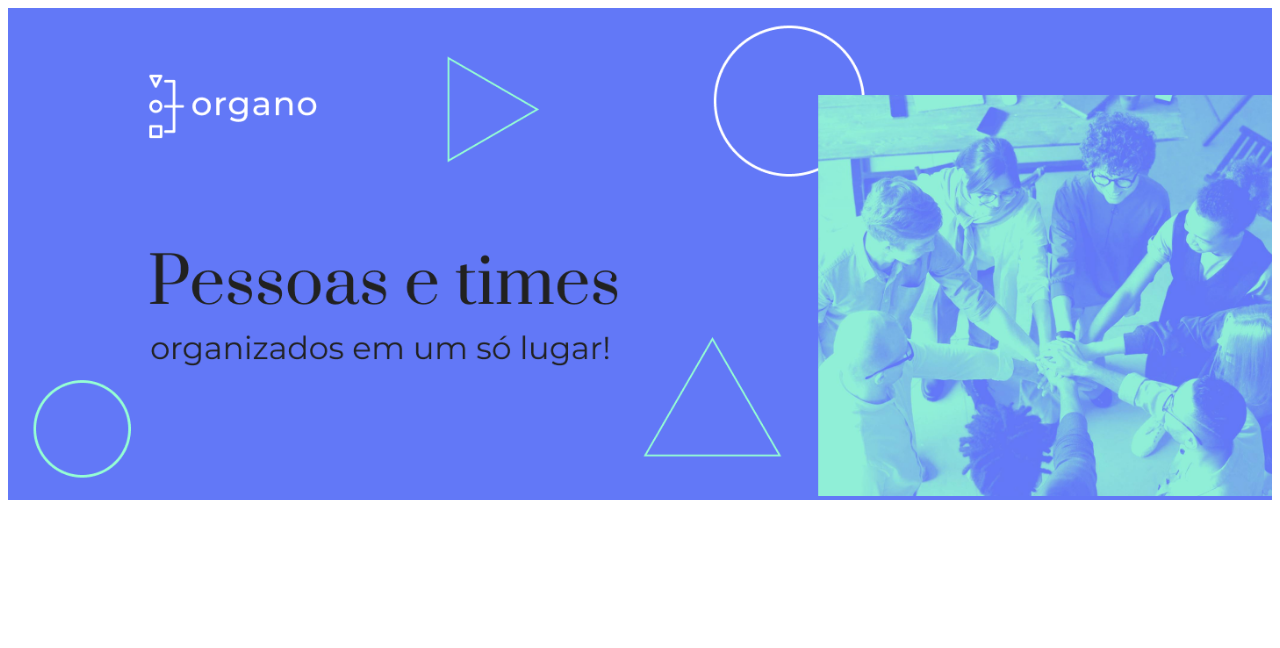
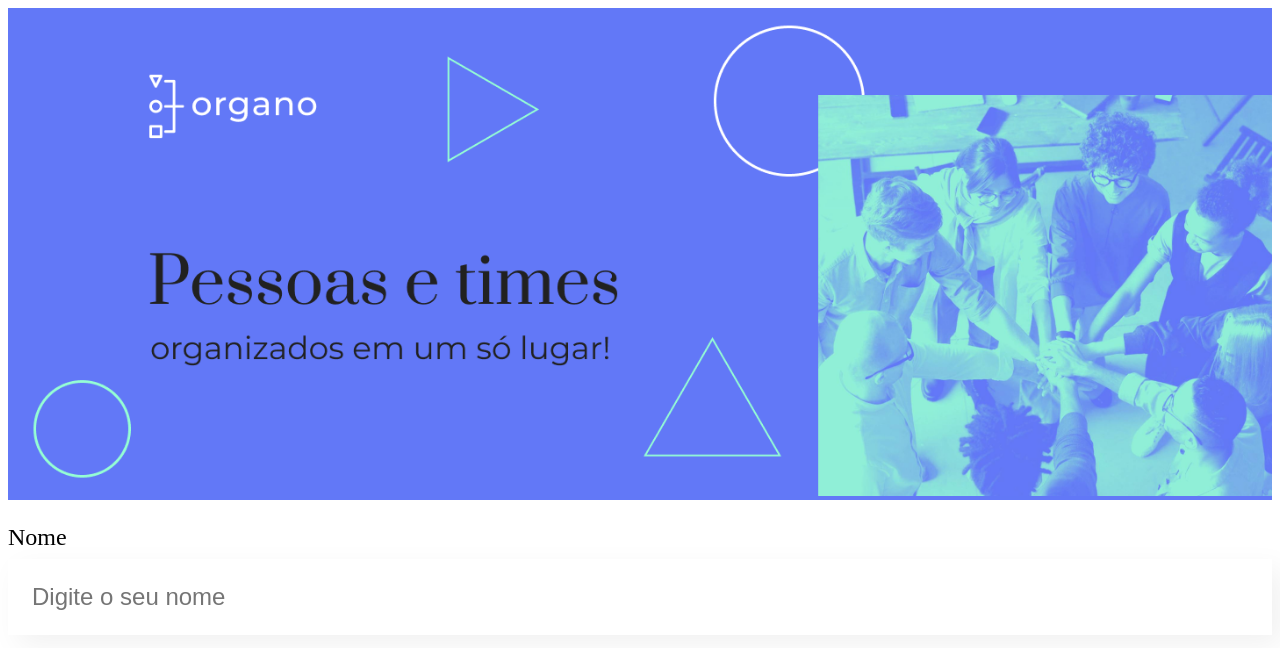
Before and after one commit to heronmedeiros/organo, a React (Create React App) app: page / in a window 1280 px wide. Shown: the top 648 px of the page. Built offline with nearby package versions, Linux system fonts and the light colour scheme.

Commit message:
Added CampoTexto

```diff
--- a/src/App.js
+++ b/src/App.js
@@ -1,9 +1,11 @@
-import Banner from "./components/Banner/Banner";
+import Banner from "./components/Banner";
+import CampoTexto from "./components/CampoTexto";
 
 function App() {
   return (
     <div className="App">
       <Banner />
+      <CampoTexto />
     </div>
   );
 }
--- a/src/components/Banner/Banner.js
+++ b/src/components/Banner/Banner.js
@@ -1,11 +1,9 @@
 import './Banner.css'
-function Banner() {
+export const Banner = () => {
   // JSX
   return (
     <header className='banner'>
       <img src="/images/banner.png" alt="O banner principal da Organo."/>
     </header>
   )
-}
-
-export default Banner;
+};
--- /dev/null
+++ b/src/components/Banner/index.js
@@ -0,0 +1,3 @@
+import { Banner } from './Banner';
+
+export default Banner;
--- /dev/null
+++ b/src/components/CampoTexto/CampoTexto.css
@@ -0,0 +1,19 @@
+.campo-texto {
+  margin: 24px 0;
+}
+
+.campo-texto label {
+  display: block;
+  margin-bottom: 8px;
+  font-size: 24px;
+}
+
+.campo-texto input {
+  background-color: #FFF;
+  box-shadow: 10px 10px 30px rgba(0, 0, 0, 0.06);
+  width: 100%;
+  border: none;
+  font-size: 24px;
+  padding: 24px;
+  box-sizing: border-box;
+}
--- /dev/null
+++ b/src/components/CampoTexto/CampoTexto.js
@@ -0,0 +1,10 @@
+import './CampoTexto.css';
+
+export const CampoTexto = () => {
+  return (
+    <div className="campo-texto">
+      <label>Nome</label>
+      <input placeholder="Digite o seu nome" />
+    </div>
+  )
+}
--- /dev/null
+++ b/src/components/CampoTexto/index.js
@@ -0,0 +1,3 @@
+import { CampoTexto } from './CampoTexto';
+
+export default CampoTexto;
--- a/src/index.js
+++ b/src/index.js
@@ -8,8 +8,3 @@ root.render(
     <App />
   </React.StrictMode>
 );
-
-// If you want to start measuring performance in your app, pass a function
-// to log results (for example: reportWebVitals(console.log))
-// or send to an analytics endpoint. Learn more: https://bit.ly/CRA-vitals
-// reportWebVitals();
```
